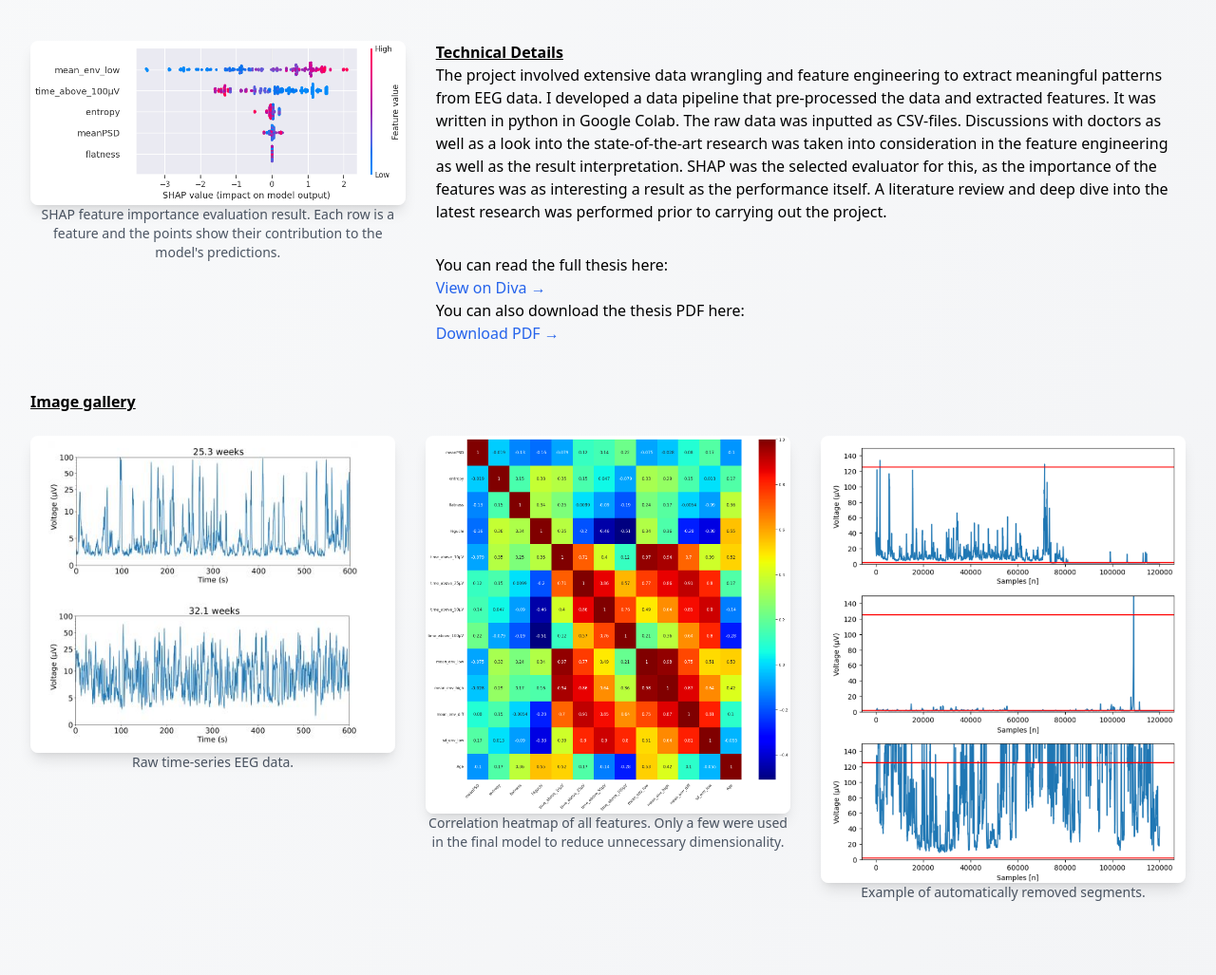
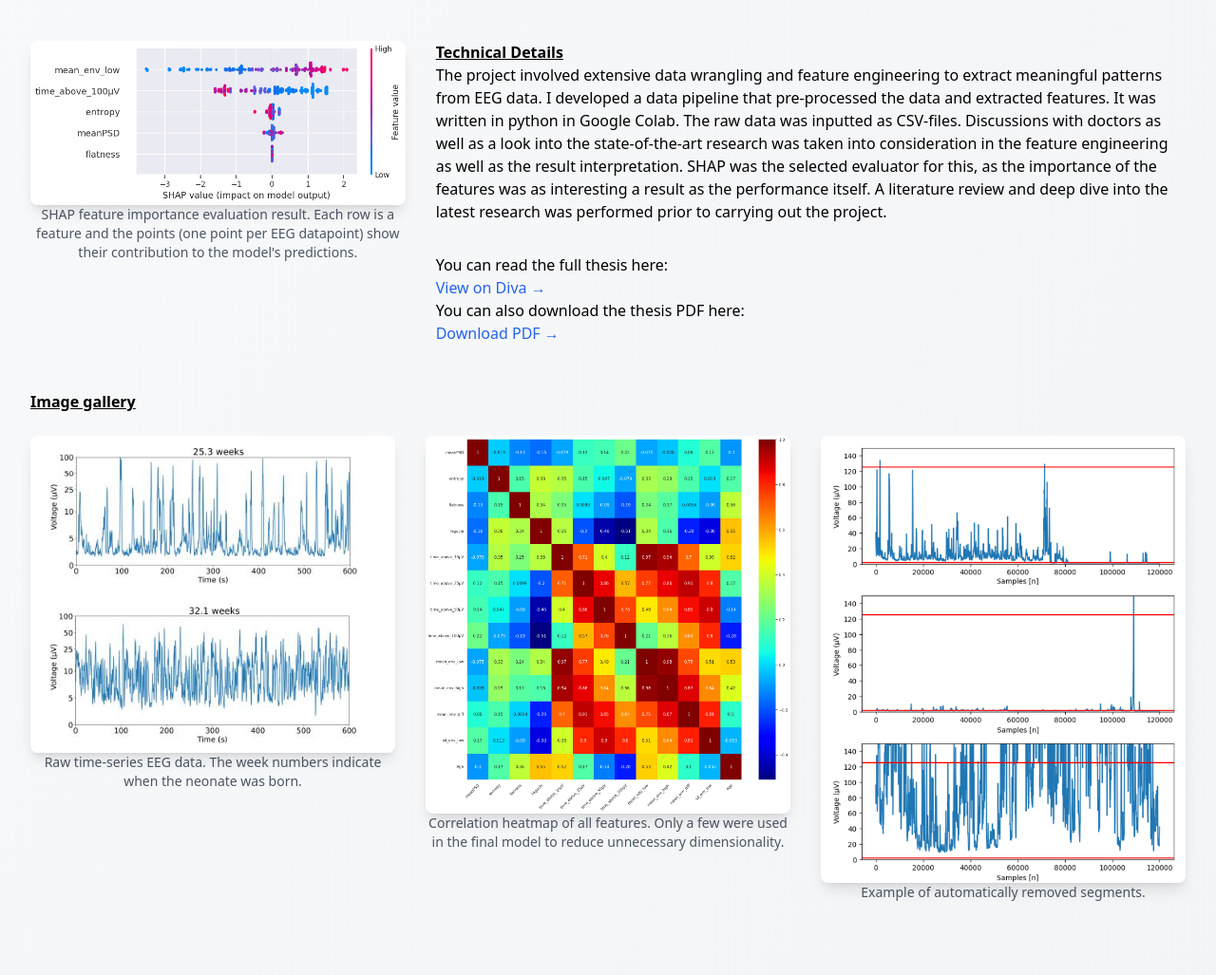
Before and after one commit to patriksn/portfolio, a Flask app: page /neonatal-brain-maturation in a window 1280 px wide; the page is wider, and only the part inside the window is pictured. Shown: the part 1372-2399 px from the top of that part at 95% size. Run offline with Flask 3, Linux system fonts and the light colour scheme; some libraries are stand-ins or nearby versions.

Commit message:
Bundled minor changes

```diff
--- a/portfolio_page/templates/home.html
+++ b/portfolio_page/templates/home.html
@@ -27,13 +27,13 @@
                 Welcome to my portfolio
             </h1>
             <p class="text-xl text-gray-200 mb-8 max-w-2xl fade-in">
-                I'm Patrik, a passionate engineer venturing into the world of AI and ML.
+                I'm Patrik, a passionate engineer venturing into the world of AI and ML
             </p>
             <div class="flex space-x-4 fade-in">
                 <a href="#projects" class="bg-blue-600 text-white px-6 py-3 rounded-lg hover:bg-blue-800 transition-colors duration-200">
                     View Projects
                 </a>
-                <a href="{{ url_for('about') }}" class="bg-white text-blue-600 px-6 py-3 rounded-lg border border-blue-600 hover:bg-blue-150 transition-colors duration-200">
+                <a href="{{ url_for('about') }}" class="bg-white text-blue-600 px-6 py-3 rounded-lg border border-blue-600 hover:bg-blue-300 transition-colors duration-200">
                     About Me
                 </a>
             </div>
--- a/portfolio_page/templates/project1.html
+++ b/portfolio_page/templates/project1.html
@@ -134,7 +134,7 @@
                  alt="Project 1 Results"
                  class="w-full h-auto rounded-lg shadow-lg zoomable"
                  onclick="toggleZoom(this)">
-            <figcaption class="text-center text-sm text-gray-600">SHAP feature importance evaluation result. Each row is a feature and the points show their contribution to the model's predictions.</figcaption>
+            <figcaption class="text-center text-sm text-gray-600">SHAP feature importance evaluation result. Each row is a feature and the points (one point per EEG datapoint) show their contribution to the model's predictions.</figcaption>
         </div>
         <div class="md:w-2/3 prose">
             <h2 class="font-bold underline">Technical Details</h2>
@@ -165,7 +165,7 @@
                  alt="Project 1 Feature Analysis"
                  class="w-full h-auto rounded-lg shadow-lg zoomable"
                  onclick="toggleZoom(this)">
-            <figcaption class="text-center text-sm text-gray-600">Raw time-series EEG data.</figcaption>
+            <figcaption class="text-center text-sm text-gray-600">Raw time-series EEG data. The week numbers indicate when the neonate was born.</figcaption>
         </div>
         <div class="md:w-1/3">
             <img src="{{ url_for('static', filename='images/project1_3.png') }}"
--- a/portfolio_page/templates/project2.html
+++ b/portfolio_page/templates/project2.html
@@ -115,7 +115,7 @@
                  onclick="toggleZoom(this)">
             <i class="fas fa-arrow-left arrow"></i>
             <span class="zoom-text">Click to zoom</span>
-            <figcaption class="text-center text-sm text-gray-600">The full data pipeline.</figcaption>
+            <figcaption class="text-center text-sm text-gray-600">Overview of the data flow.</figcaption>
         </div>
     </div>
 
--- a/portfolio_page/templates/projects.html
+++ b/portfolio_page/templates/projects.html
@@ -119,7 +119,7 @@
                     </div>
                     <div class="p-6">
                         <h3 class="text-xl font-semibold text-gray-900 mb-2">Nightscout</h3>
-                        <p class="text-gray-600 mb-4">Set up a server to host a website that displays my blood sugar data. While not my code design, this project provided valuable experience in server management and data flows through working with an open-source project.</p>
+                        <p class="text-gray-600 mb-4">Set up a server to host a website that displays my blood sugar data. While not my code design, this project provided valuable experience in server management and data flows as well as working with an open-source project.</p>
                         <div class="flex flex-wrap gap-2">
                             <span class="px-3 py-1 bg-blue-100 text-blue-600 rounded-full text-sm">Databases</span>
                             <span class="px-3 py-1 bg-blue-100 text-blue-600 rounded-full text-sm">Server Management</span>
```
